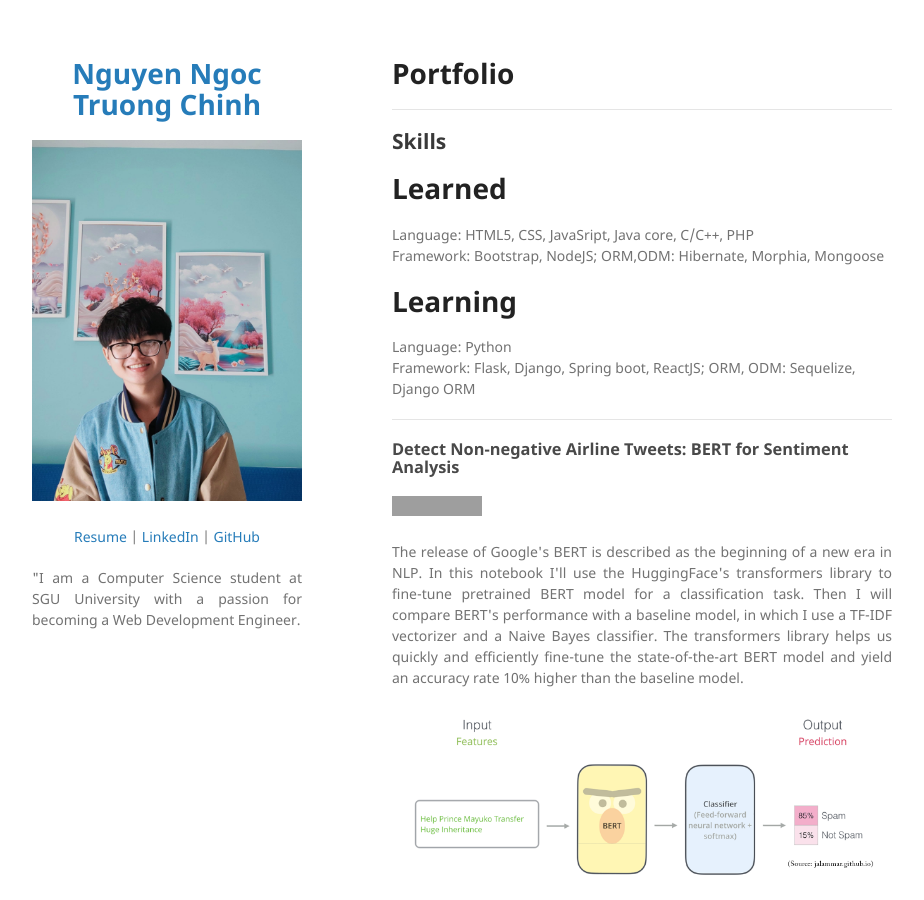
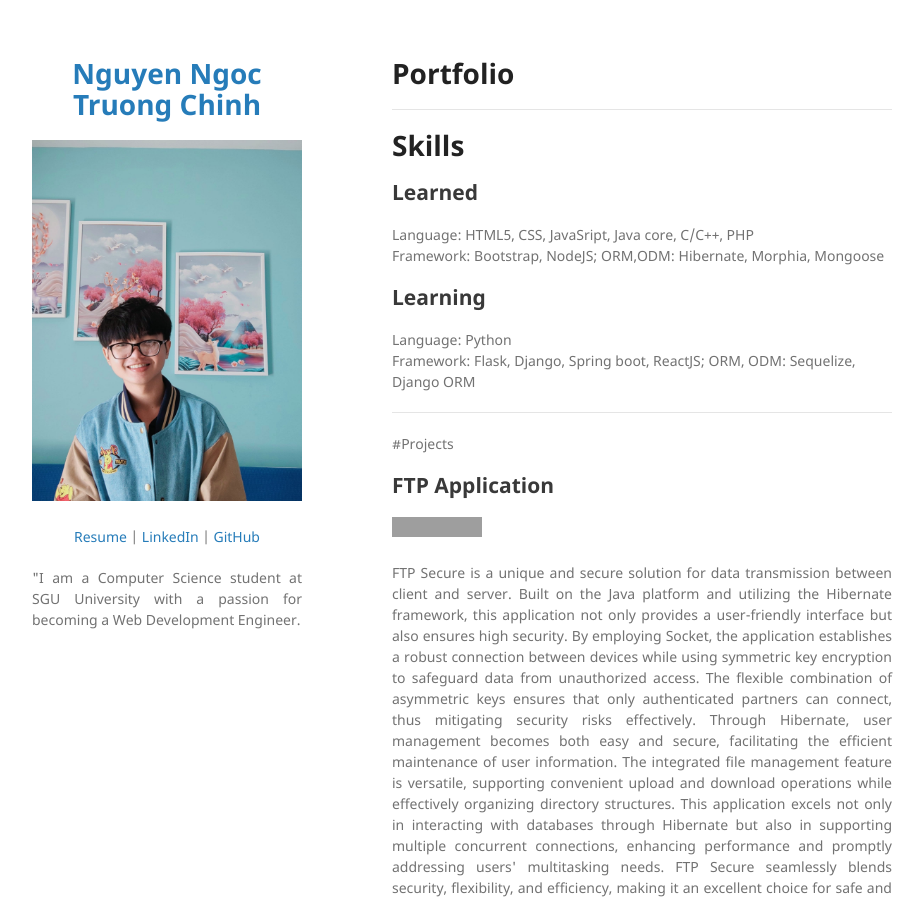
Before and after one commit to truongchinh1211/port-folio, a Jekyll site: the page built from index.md, in a window 1280 px wide and 900 px high. Shown: the whole window, without its empty margins (178-1102 px from the left). Built offline with Jekyll 4.4.1, drawn with Linux system fonts in a browser that asks for light colours; our own code applies the rules of GitHub Pages for plain Markdown files; some of the changed text lies outside the part shown; grey boxes are pictures that could not be loaded.

Commit message:
Update ftp project

```diff
--- a/index.md
+++ b/index.md
@@ -1,19 +1,26 @@
 # Portfolio
 ---
-## Skills
-# Learned
+# Skills
+## Learned
 Language: HTML5, CSS, JavaSript, Java core, C/C++, PHP
 Framework: Bootstrap, NodeJS; ORM,ODM: Hibernate, Morphia, Mongoose
-# Learning
+## Learning
 Language: Python
 Framework: Flask, Django, Spring boot, ReactJS; ORM, ODM: Sequelize, Django ORM
 
 ---
-### Detect Non-negative Airline Tweets: BERT for Sentiment Analysis
+#Projects
+## FTP Application
 
-[![Run in Google Colab](https://img.shields.io/badge/Colab-Run_in_Google_Colab-blue?logo=Google&logoColor=FDBA18)](https://colab.research.google.com/drive/1f32gj5IYIyFipoINiC8P3DvKat-WWLUK)
+[![View on GitHub](https://img.shields.io/badge/GitHub-View_on_GitHub-blue?logo=GitHub)](https://github.com/truongchinh1211/ftp-application)
 
-<div style="text-align: justify">The release of Google's BERT is described as the beginning of a new era in NLP. In this notebook I'll use the HuggingFace's transformers library to fine-tune pretrained BERT model for a classification task. Then I will compare BERT's performance with a baseline model, in which I use a TF-IDF vectorizer and a Naive Bayes classifier. The transformers library helps us quickly and efficiently fine-tune the state-of-the-art BERT model and yield an accuracy rate 10% higher than the baseline model.</div>
+<div style="text-align: justify">FTP Secure is a unique and secure solution for data transmission between client and server. Built on the Java platform and utilizing the Hibernate framework, this application not only provides a user-friendly interface but also ensures high security.
+
+By employing Socket, the application establishes a robust connection between devices while using symmetric key encryption to safeguard data from unauthorized access. The flexible combination of asymmetric keys ensures that only authenticated partners can connect, thus mitigating security risks effectively.
+
+Through Hibernate, user management becomes both easy and secure, facilitating the efficient maintenance of user information. The integrated file management feature is versatile, supporting convenient upload and download operations while effectively organizing directory structures.
+
+This application excels not only in interacting with databases through Hibernate but also in supporting multiple concurrent connections, enhancing performance and promptly addressing users' multitasking needs. FTP Secure seamlessly blends security, flexibility, and efficiency, making it an excellent choice for safe and effective data transmission.</div>
 
 <center><img src="images/BERT-classification.png"/></center>
 
```
